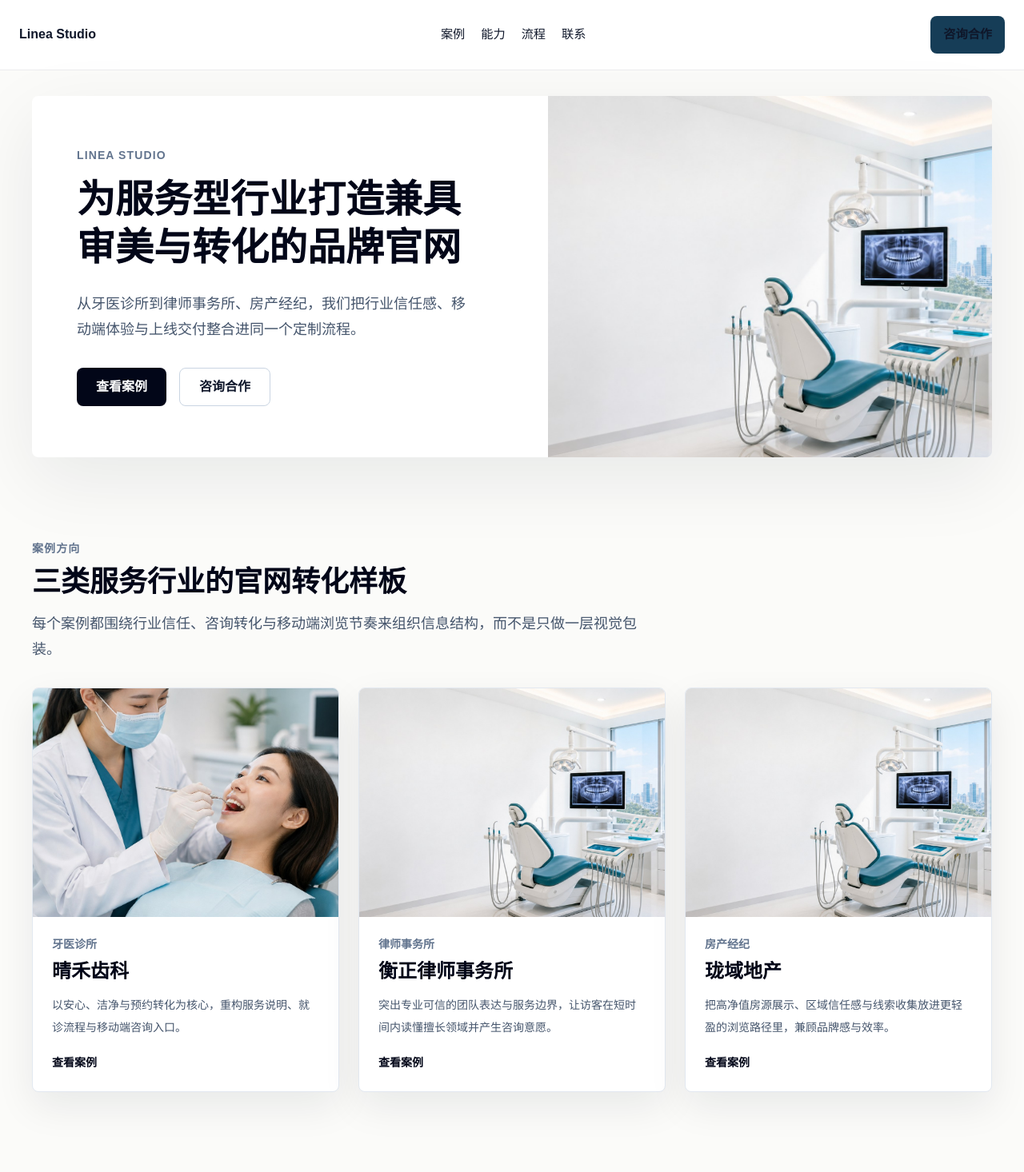
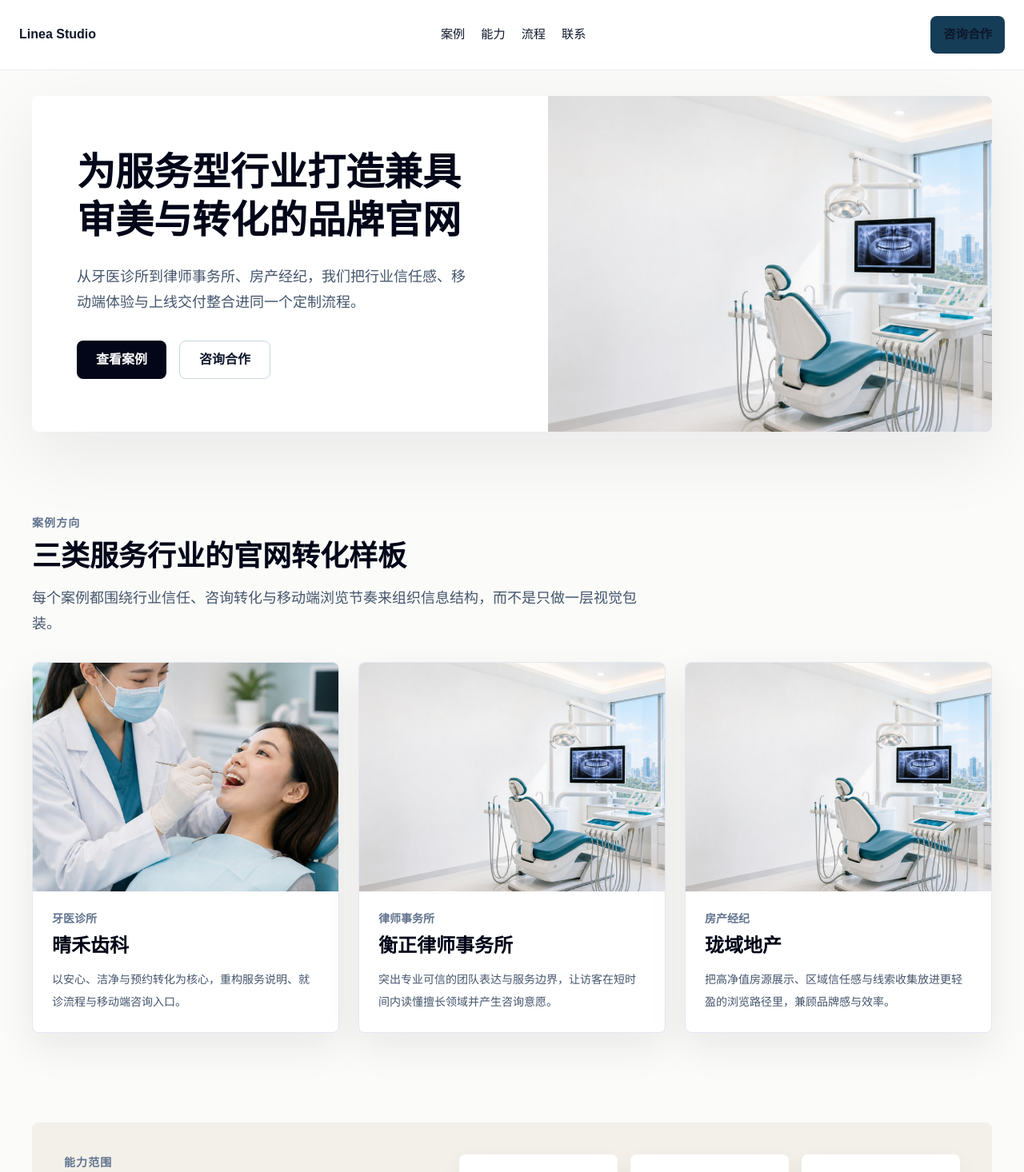
Before and after one commit to zhililing330/testvercel, a Next.js app: page / in a window 1280 px wide. Shown: the top 1466 px of the page at 80% size. Built offline with nearby package versions, Linux system fonts and the light colour scheme.

Commit message:
fix: align portfolio homepage with task spec

```diff
--- a/src/app/globals.css
+++ b/src/app/globals.css
@@ -35,12 +35,6 @@ body {
   color: var(--foreground);
   font-family: "Arial", "Microsoft YaHei", "PingFang SC", "Noto Sans SC",
     ui-sans-serif, system-ui, sans-serif;
-}
-
-.portfolio-home {
-  background: var(--portfolio-bg);
-  color: var(--portfolio-ink);
-  padding-bottom: 2rem;
 }
 
 a {
--- a/src/app/page.tsx
+++ b/src/app/page.tsx
@@ -17,7 +17,7 @@ export default function HomePage() {
   return (
     <>
       <SiteHeader />
-      <main className="portfolio-home">
+      <main className="portfolio-home min-h-screen bg-[var(--portfolio-bg)] pb-8 text-[var(--portfolio-ink)]">
         <PortfolioHero />
         <CaseStudyGrid />
         <CapabilitiesSection />
--- a/src/components/portfolio/case-study-grid.tsx
+++ b/src/components/portfolio/case-study-grid.tsx
@@ -9,6 +9,7 @@ import {
 export function CaseStudyGrid() {
   return (
     <section
+      aria-label="首页案例"
       id="cases"
       className="mx-auto max-w-7xl px-6 py-10 sm:px-8 lg:px-10 lg:py-14"
     >
@@ -47,17 +48,13 @@ export function CaseStudyGrid() {
                   {study.industry}
                 </p>
                 <h3 className="mt-2 text-2xl font-semibold text-slate-950">
-                  {study.brand}
+                  <Link className="hover:text-slate-700" href={study.href}>
+                    {study.brand}
+                  </Link>
                 </h3>
                 <p className="mt-3 text-sm leading-7 text-slate-600">
                   {highlight.summary}
                 </p>
-                <Link
-                  className="mt-5 inline-flex items-center text-sm font-semibold text-slate-950 hover:text-slate-700"
-                  href={study.href}
-                >
-                  查看案例
-                </Link>
               </div>
             </article>
           );
--- a/src/components/portfolio/portfolio-hero.tsx
+++ b/src/components/portfolio/portfolio-hero.tsx
@@ -1,15 +1,15 @@
 import Image from "next/image";
-import { portfolioBrand, portfolioHero } from "@/content/portfolio";
+import { portfolioHero } from "@/content/portfolio";
 
 export function PortfolioHero() {
   return (
-    <section className="mx-auto max-w-7xl px-6 pb-8 pt-6 sm:px-8 lg:px-10 lg:pb-12 lg:pt-8">
+    <section
+      aria-label="作品集首页首屏"
+      className="mx-auto max-w-7xl px-6 pb-8 pt-6 sm:px-8 lg:px-10 lg:pb-12 lg:pt-8"
+    >
       <div className="grid gap-8 overflow-hidden rounded-[8px] bg-white shadow-[0_28px_90px_rgba(18,24,38,0.08)] lg:grid-cols-[1.05fr_0.95fr]">
         <div className="flex flex-col justify-center px-6 py-10 sm:px-10 sm:py-12 lg:px-14 lg:py-16">
-          <p className="text-sm font-semibold uppercase tracking-[0.08em] text-slate-500">
-            {portfolioBrand.name}
-          </p>
-          <h1 className="mt-4 max-w-3xl text-4xl font-semibold leading-tight text-slate-950 sm:text-5xl">
+          <h1 className="max-w-3xl text-4xl font-semibold leading-tight text-slate-950 sm:text-5xl">
             {portfolioHero.title}
           </h1>
           <p className="mt-6 max-w-2xl text-lg leading-8 text-slate-600">
```
Also changed, not shown: 1 other file (tests, documents, lock files or other folders).
